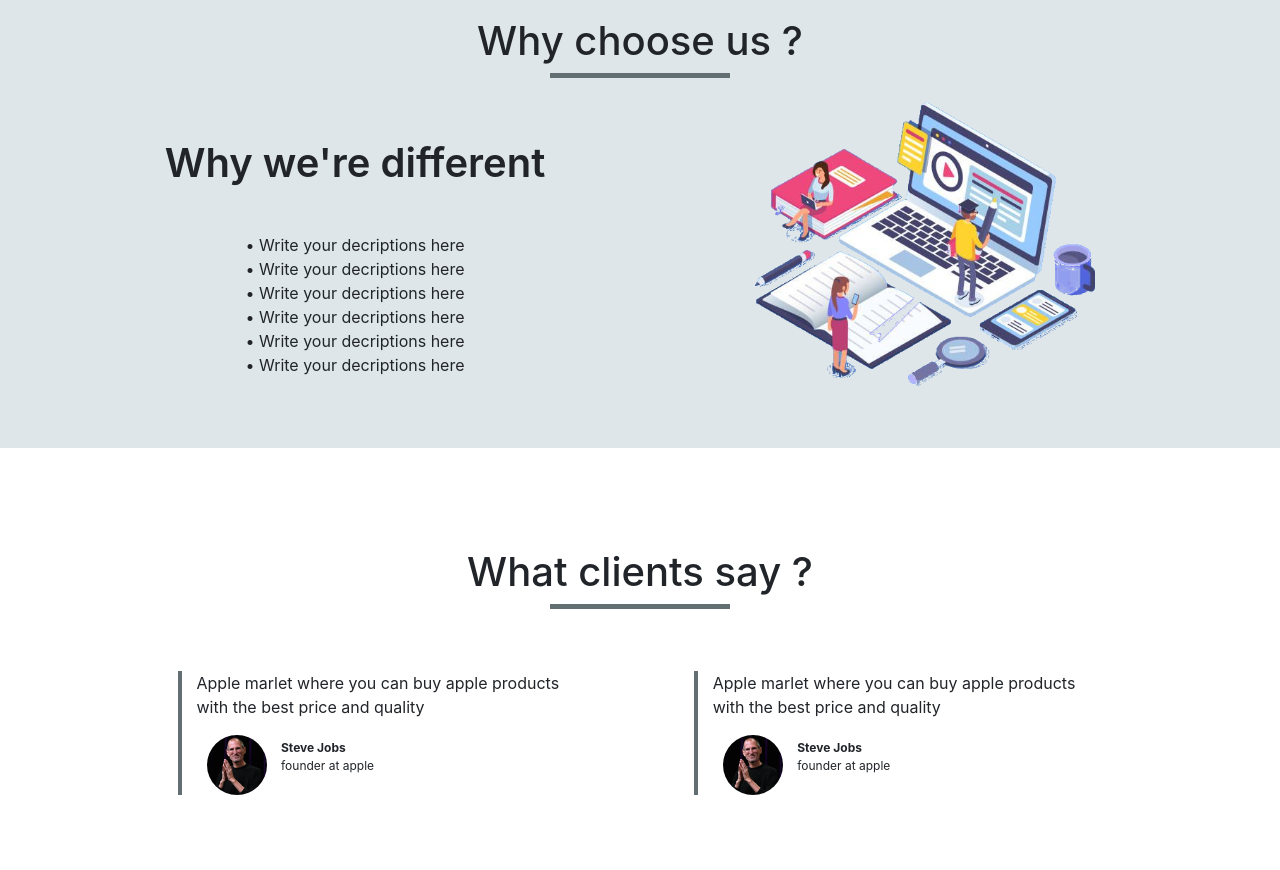
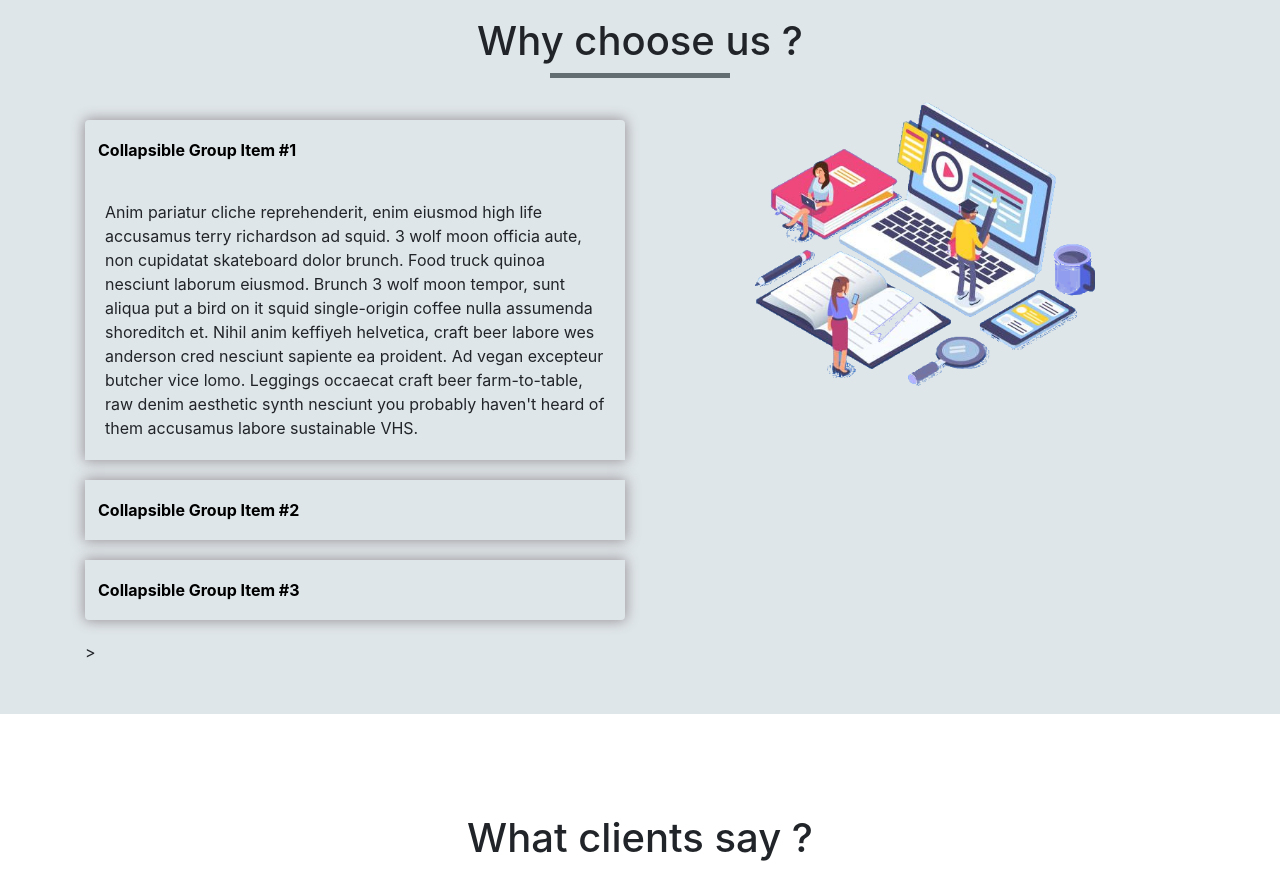
Before and after one commit to OmarChouchane/BootsTest, a plain HTML site: page index.html in a window 1280 px wide. Shown: the part 1100-1970 px from the top of the page. Drawn offline with nearby package versions, Linux system fonts and the light colour scheme.

Commit message:
accordion start

```diff
--- a/index.html
+++ b/index.html
@@ -11,6 +11,7 @@
 <body>
 
 
+    <!-----------------------NAV BAR SECTION------------------------>
 
 
     <section id="nav-bar">
@@ -97,16 +98,70 @@
             <h1 class="title text-center">Why choose us ?</h1>
             <div class="row">
                 <div class="col-md-6 about-us">
-                    <p class="about-title text-center">Why we're different</p>
+
+
+
+                    <div class="accordion" id="accordionExample">
+                        <div class="card">
+                          <div class="card-header" id="headingOne">
+                            <h2 class="mb-0">
+                              <button class="btn btn-link btn-block text-left" type="button" data-toggle="collapse" data-target="#collapseOne" aria-expanded="true" aria-controls="collapseOne">
+                                Collapsible Group Item #1
+                              </button>
+                            </h2>
+                          </div>
+
+                          <div id="collapseOne" class="collapse show" aria-labelledby="headingOne" data-parent="#accordionExample">
+                            <div class="card-body">
+                              Anim pariatur cliche reprehenderit, enim eiusmod high life accusamus terry richardson ad squid. 3 wolf moon officia aute, non cupidatat skateboard dolor brunch. Food truck quinoa nesciunt laborum eiusmod. Brunch 3 wolf moon tempor, sunt aliqua put a bird on it squid single-origin coffee nulla assumenda shoreditch et. Nihil anim keffiyeh helvetica, craft beer labore wes anderson cred nesciunt sapiente ea proident. Ad vegan excepteur butcher vice lomo. Leggings occaecat craft beer farm-to-table, raw denim aesthetic synth nesciunt you probably haven't heard of them accusamus labore sustainable VHS.
+                            </div>
+                          </div>
+                        </div>
+                        <div class="card">
+                          <div class="card-header" id="headingTwo">
+                            <h2 class="mb-0">
+                              <button class="btn btn-link btn-block text-left collapsed" type="button" data-toggle="collapse" data-target="#collapseTwo" aria-expanded="false" aria-controls="collapseTwo">
+                                Collapsible Group Item #2
+                              </button>
+                            </h2>
+                          </div>
+                          <div id="collapseTwo" class="collapse" aria-labelledby="headingTwo" data-parent="#accordionExample">
+                            <div class="card-body">
+                              Anim pariatur cliche reprehenderit, enim eiusmod high life accusamus terry richardson ad squid. 3 wolf moon officia aute, non cupidatat skateboard dolor brunch. Food truck quinoa nesciunt laborum eiusmod. Brunch 3 wolf moon tempor, sunt aliqua put a bird on it squid single-origin coffee nulla assumenda shoreditch et. Nihil anim keffiyeh helvetica, craft beer labore wes anderson cred nesciunt sapiente ea proident. Ad vegan excepteur butcher vice lomo. Leggings occaecat craft beer farm-to-table, raw denim aesthetic synth nesciunt you probably haven't heard of them accusamus labore sustainable VHS.
+                            </div>
+                          </div>
+                        </div>
+                        <div class="card">
+                          <div class="card-header" id="headingThree">
+                            <h2 class="mb-0">
+                              <button class="btn btn-link btn-block text-left collapsed" type="button" data-toggle="collapse" data-target="#collapseThree" aria-expanded="false" aria-controls="collapseThree">
+                                Collapsible Group Item #3
+                              </button>
+                            </h2>
+                          </div>
+                          <div id="collapseThree" class="collapse" aria-labelledby="headingThree" data-parent="#accordionExample">
+                            <div class="card-body">
+                              Anim pariatur cliche reprehenderit, enim eiusmod high life accusamus terry richardson ad squid. 3 wolf moon officia aute, non cupidatat skateboard dolor brunch. Food truck quinoa nesciunt laborum eiusmod. Brunch 3 wolf moon tempor, sunt aliqua put a bird on it squid single-origin coffee nulla assumenda shoreditch et. Nihil anim keffiyeh helvetica, craft beer labore wes anderson cred nesciunt sapiente ea proident. Ad vegan excepteur butcher vice lomo. Leggings occaecat craft beer farm-to-table, raw denim aesthetic synth nesciunt you probably haven't heard of them accusamus labore sustainable VHS.
+                            </div>
+                          </div>
+                        </div>
+                      </div>
+
+
+                    <!--<p class="about-title text-center">Why we're different</p>
                      <div class="lines text-center">
                      <br>   • Write your decriptions here
                      <br>   • Write your decriptions here
                      <br>   • Write your decriptions here
                      <br>   • Write your decriptions here
                      <br>   • Write your decriptions here
-                     <br>   • Write your decriptions here </div>
+                     <br>   • Write your decriptions here </div-->>
 
                 </div>
+
+
+
+
                 <div class="col-md-6 text-center">
                     <img src="img/about.png" alt="" class="about-img">
                 </div>
--- a/style.css
+++ b/style.css
@@ -143,6 +143,34 @@ body{
 
 /*--------------ABOUT US SECTION--------------*/
 
+.accordion{
+    margin-top: 30px !important;
+}
+
+.card{
+    -webkit-box-shadow: 0px 0px 13px 1px rgba(153,147,153,1);
+-moz-box-shadow: 0px 0px 13px 1px rgba(153,147,153,1);
+box-shadow: 0px 0px 13px 1px rgba(153,147,153,1);
+}
+
+.card, .card-header{
+    background-color: transparent !important;
+    border: none !important;
+    padding: 0 !important;
+    margin-bottom: 20px !important;
+}
+
+.btn-link{
+    padding-top: 17px !important;
+    width: 100%;
+    height: 40px;
+    color: #000 !important;
+    font-weight: bold !important;
+    text-align: left !important;
+    text-decoration: none !important;
+}
+
+
 #about
 {
     background: #dfe6e9;
@@ -208,6 +236,7 @@ body{
 
 .social-icons img
 {
+    margin: 25px;
     width: 60px;
     transition: 0.5s;
 }
```
Also changed, not shown: 1 other file.
